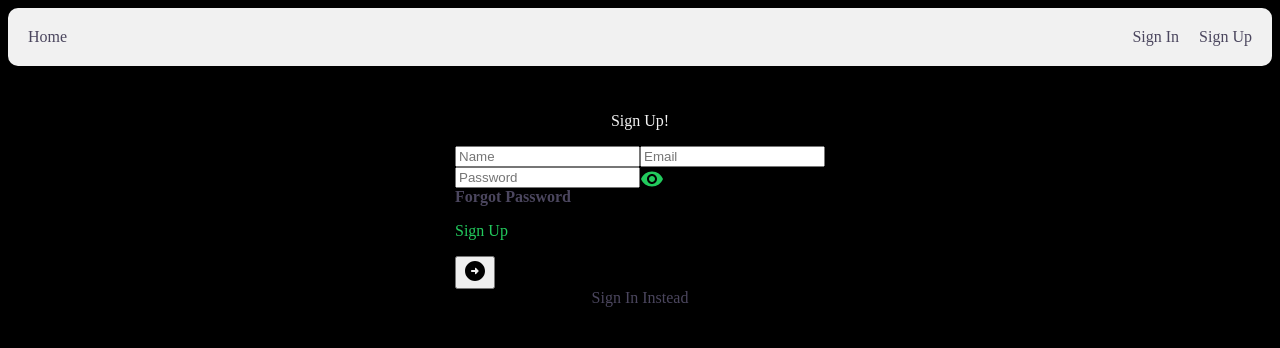
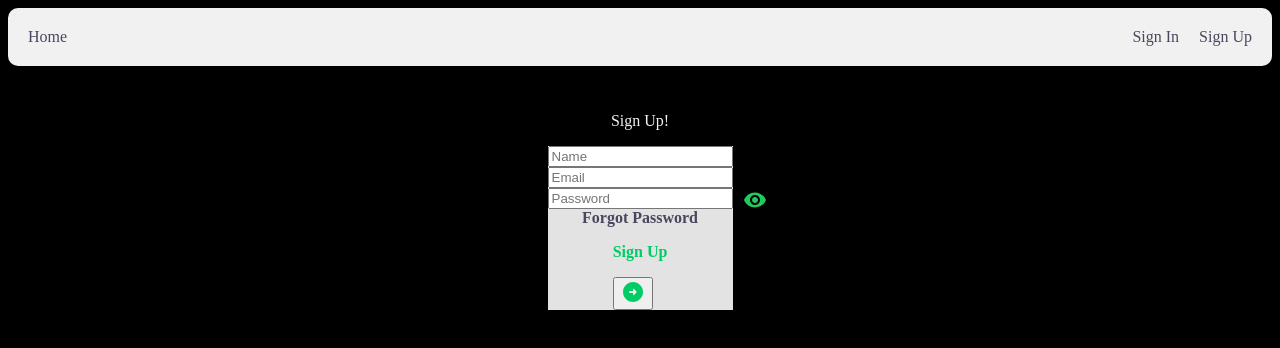
Before and after one commit to catwhitmer/bucket-list-map-app, a React (Create React App) app in the folder frontend/: page /sign-up in a window 1280 px wide. Shown: the top 348 px of the page. Built offline with nearby package versions, Linux system fonts and the light colour scheme.

Commit message:
Removed links, added class name to the form, and added form CSS

```diff
--- a/frontend/src/index.css
+++ b/frontend/src/index.css
@@ -54,9 +54,18 @@ a:hover {
   color: #f1f1f1;
 }
 
+.form {
+  display: flex;
+  flex-direction: column;
+  justify-content: center;
+  align-items: center;
+  background: #f1f1f1f1;
+}
+
 .showPassword {
   cursor: pointer;
   position: absolute;
+  padding-left: 10px;
 }
 
 .forgotPasswordLink {
@@ -66,11 +75,11 @@ a:hover {
   text-align: right;
 }
 
-.signUpLink {
+.signUpBar,
+.signUpText,
+.signUpButton {
   cursor: pointer;
   color: #00cc66;
   font-weight: 600;
   text-align: left;
 }
-
-.registerLink {}
--- a/frontend/src/pages/SignIn.jsx
+++ b/frontend/src/pages/SignIn.jsx
@@ -34,7 +34,7 @@ function SignIn() {
         <p className="pageHeader">Welcome Back!</p>
       </header>
 
-      <form onSubmit={onSubmit}>
+      <form className="form" onSubmit={onSubmit}>
         <input
           type="text"
           placeholder="Name"
@@ -72,10 +72,6 @@ function SignIn() {
             <ArrowCircleRightRoundedIcon />
           </button>
         </div>
-
-        <Link className="signUpLink" to="/sign-up">
-          Sign up
-        </Link>
       </form>
     </div>
   );
--- a/frontend/src/pages/SignUp.jsx
+++ b/frontend/src/pages/SignUp.jsx
@@ -34,7 +34,7 @@ function SignUp() {
         <p className="pageHeader">Sign Up!</p>
       </header>
 
-      <form onSubmit={onSubmit}>
+      <form className="form" onSubmit={onSubmit}>
         <input
           type="text"
           placeholder="Name"
@@ -71,16 +71,12 @@ function SignUp() {
         </Link>
 
         <div className="signUpBar">
-          <p signUpText>Sign Up</p>
+          <p className="signUpText">Sign Up</p>
           <button className="signUpButton">
             <ArrowCircleRightRoundedIcon />
           </button>
         </div>
       </form>
-
-      <Link className="registerLink" to="/sign-in">
-        Sign In Instead
-      </Link>
     </div>
   );
 }
```
